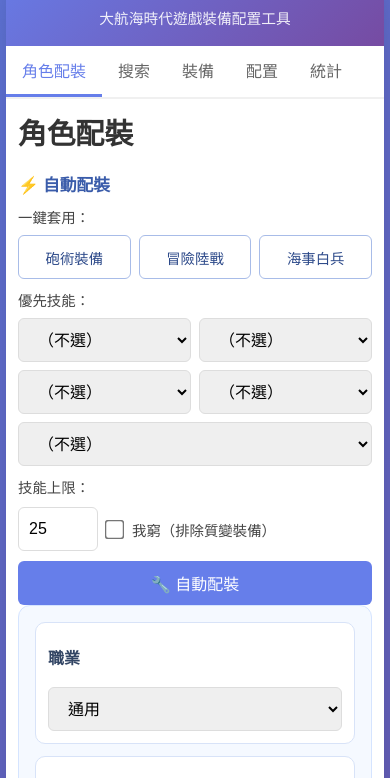
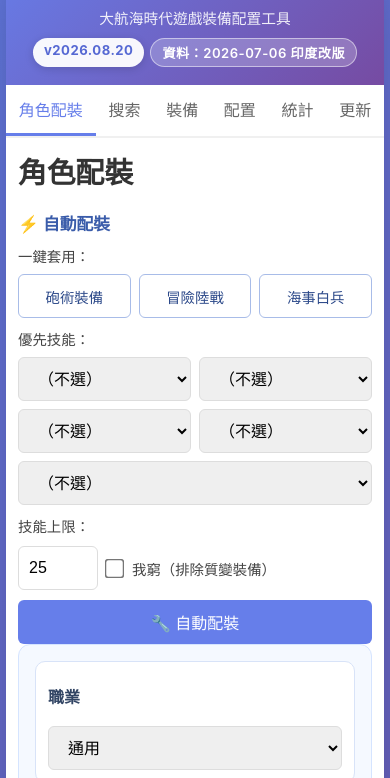
Before and after one commit to easychiu/GVL_skills_tools, a plain HTML site: page index.html in a window 390 px wide. Shown: the part 61-839 px from the top of the page. Drawn offline with Linux system fonts and the light colour scheme.

Commit message:
feat: 網頁加上版本標籤與更新日誌分頁
- 標題列顯示兩個標籤：程式版本 v2026.08.20，以及裝備資料對應的遊戲改版
  （2026-07-06 印度改版）。後者對玩家比較有意義——可以一眼看出資料新舊。
- 新增「更新」分頁，列出各版本的改動；內容放在 script.js 的 CHANGELOG
  常數，新增一筆就是在陣列最前面加一個物件。
- 手機版分頁改為換行：加到第六個分頁後，375px 下最後一個會被擠出畫面外，
  原本的橫向捲動不易發現。改成 flex 平分後六個剛好一行內全部可見。

桌機與手機皆已驗證：分頁全可見、零橫向溢出、方案標籤與表格型態正常。

Co-Authored-By: Claude Opus 5 <noreply@anthropic.com>

```diff
--- a/gvl_app/static/script.js
+++ b/gvl_app/static/script.js
@@ -91,6 +91,67 @@ function escapeHtml(value) {
         .replace(/'/g, '&#039;');
 }
 
+// ── 版本與更新日誌 ────────────────────────────────────────────────────────
+// 每次上線改動請在 CHANGELOG 最前面新增一筆，並把 APP_VERSION 更新為當天日期。
+// DATA_VERSION 是裝備資料對應的遊戲改版，資料同步後才需要改。
+const APP_VERSION = 'v2026.08.20';
+const DATA_VERSION = '資料：2026-07-06 印度改版';
+
+const CHANGELOG = [
+    {
+        date: '2026-08-20',
+        version: 'v2026.08.20',
+        items: [
+            '網頁版上線：免安裝、手機可直接用',
+            '自動配裝改用可證明最佳解的搜尋，同時提供「順序最高」與「綜合最高」兩種方案',
+            '自動配裝以遊戲內最高值（角色上限＋裝備＋航海士）為目標，不再把技能堆過 25 浪費',
+            '新增一鍵套用：砲術裝備／冒險陸戰／海事白兵',
+            '優先技能下拉改為砲術類／冒險類／白兵類分組',
+            '手機版排版大改：可用寬度增加三成、配裝結果改卡片式、觸控目標放大',
+            '裝備分頁新增依部位篩選',
+            '角色配裝改為開啟時的預設頁',
+            '溫庫隆庫魯雕像、托特的護符標記為唯一裝備（質變版與原版視為同一件）',
+            '修正各職業技能上限未正確載入——先前所有職業都誤用大提督／打撈者的上限',
+            '修正砲術系配色的技能名稱與資料不符（炮術／水平射擊／彈道學）',
+            '修正三件質變裝備在 Excel 下拉選單中選不到'
+        ]
+    },
+    {
+        date: '2026-07-31',
+        version: '',
+        items: ['同步巴哈姆特整理帖裝備資料至 2026-07-06 印度改版']
+    },
+    {
+        date: '2026-04-24',
+        version: '',
+        items: ['新增質變裝備資料', '技能分解總覽移至頁面下方']
+    }
+];
+
+/**
+ * 渲染標題列的版本標籤與更新日誌分頁
+ */
+function renderVersionAndChangelog() {
+    const appEl = document.getElementById('appVersion');
+    const dataEl = document.getElementById('dataVersion');
+    if (appEl) appEl.textContent = APP_VERSION;
+    if (dataEl) dataEl.textContent = DATA_VERSION;
+
+    const list = document.getElementById('changelogList');
+    if (!list) return;
+    list.innerHTML = CHANGELOG.map(entry => `
+        <div class="changelog-entry">
+            <div class="changelog-date">
+                ${escapeHtml(entry.date)}
+                ${entry.version ? `<span class="changelog-version">${escapeHtml(entry.version)}</span>` : ''}
+            </div>
+            <ul class="changelog-items">
+                ${entry.items.map(t => `<li>${escapeHtml(t)}</li>`).join('')}
+            </ul>
+        </div>
+    `).join('');
+}
+
 // 初始化
 document.addEventListener('DOMContentLoaded', function() {
     initializePage();
@@ -106,6 +167,7 @@ function initializePage() {
     setupTabHandlers();
     setupAutoBuilderListeners();
     setupEquipmentFilter();
+    renderVersionAndChangelog();
 }
 
 // 設置裝備頁的位置篩選
--- a/gvl_app/static/style.css
+++ b/gvl_app/static/style.css
@@ -1007,6 +1007,74 @@ select.slot-boarding {
     border-left: 4px solid #3c3;
 }
 
+/* 版本標籤（標題列） */
+.version-badges {
+    display: flex;
+    justify-content: center;
+    flex-wrap: wrap;
+    gap: 8px;
+    margin-top: 14px;
+}
+
+.version-badge {
+    display: inline-block;
+    padding: 5px 14px;
+    border-radius: 20px;
+    font-size: 0.92em;
+    font-weight: 700;
+    letter-spacing: 0.5px;
+    background: rgba(255, 255, 255, 0.95);
+    color: #5568d3;
+    box-shadow: 0 2px 8px rgba(0, 0, 0, 0.15);
+}
+
+.version-badge-data {
+    background: rgba(255, 255, 255, 0.22);
+    color: #fff;
+    font-weight: 600;
+    box-shadow: none;
+    border: 1px solid rgba(255, 255, 255, 0.5);
+}
+
+/* 更新日誌 */
+.changelog-entry {
+    background: #f5f9ff;
+    border: 1px solid #d5e4ff;
+    border-left: 4px solid #667eea;
+    border-radius: 8px;
+    padding: 14px 16px;
+    margin-bottom: 14px;
+}
+
+.changelog-date {
+    display: flex;
+    align-items: center;
+    gap: 10px;
+    font-weight: 700;
+    color: #3a5caa;
+    font-size: 1.05em;
+    margin-bottom: 8px;
+}
+
+.changelog-version {
+    background: #667eea;
+    color: #fff;
+    padding: 2px 10px;
+    border-radius: 10px;
+    font-size: 0.82em;
+}
+
+.changelog-items {
+    margin: 0;
+    padding-left: 20px;
+    color: #445;
+    line-height: 1.75;
+}
+
+.changelog-items li {
+    margin-bottom: 2px;
+}
+
 /* 自動配裝方案標籤 */
 .auto-build-tag {
     display: inline-block;
@@ -1067,16 +1135,17 @@ select.slot-boarding {
         min-height: 44px;
     }
 
+    /* 六個分頁在 375px 下剛好放不進一行，改換行才不會有分頁被藏在畫面外 */
     .tabs {
-        flex-wrap: nowrap;
-        overflow-x: auto;
+        flex-wrap: wrap;
+        overflow-x: visible;
     }
 
     .tab-btn {
-        flex: 0 0 auto;
+        flex: 1 0 auto;
         min-width: auto;
         min-height: 48px;
-        padding: 12px 16px;
+        padding: 12px 10px;
         white-space: nowrap;
     }
 
@@ -1227,6 +1296,25 @@ select.slot-boarding {
         min-height: 44px;
     }
 
+    .version-badges {
+        margin-top: 10px;
+        gap: 6px;
+    }
+
+    .version-badge {
+        font-size: 0.82em;
+        padding: 4px 11px;
+    }
+
+    .changelog-entry {
+        padding: 12px;
+    }
+
+    .changelog-items {
+        padding-left: 18px;
+        font-size: 0.94em;
+    }
+
     /* 裝備頁的位置篩選換行不擠 */
     .info-bar {
         flex-wrap: wrap;
--- a/index.html
+++ b/index.html
@@ -13,6 +13,10 @@
         <div class="header">
             <h1>⚔️ GVL 裝備表系統</h1>
             <p class="subtitle">大航海時代遊戲裝備配置工具</p>
+            <div class="version-badges">
+                <span class="version-badge" id="appVersion"></span>
+                <span class="version-badge version-badge-data" id="dataVersion"></span>
+            </div>
         </div>
 
         <!-- 導航標籤 -->
@@ -22,6 +26,7 @@
             <button class="tab-btn" data-tab="equipment">裝備</button>
             <button class="tab-btn" data-tab="config">配置</button>
             <button class="tab-btn" data-tab="stats">統計</button>
+            <button class="tab-btn" data-tab="changelog">更新</button>
         </div>
 
         <!-- 搜索頁面 -->
@@ -181,6 +186,12 @@
             <h2>數據統計</h2>
             <div id="statsContent" class="stats-content"></div>
         </div>
+
+        <!-- 更新日誌頁面 -->
+        <div id="changelog" class="tab-content">
+            <h2>更新日誌</h2>
+            <div id="changelogList" class="changelog-list"></div>
+        </div>
     </div>
 
     <script src="pages-api.js"></script>
```
Also changed, not shown: gvl_app/templates/index.html (+11 -0 lines).
